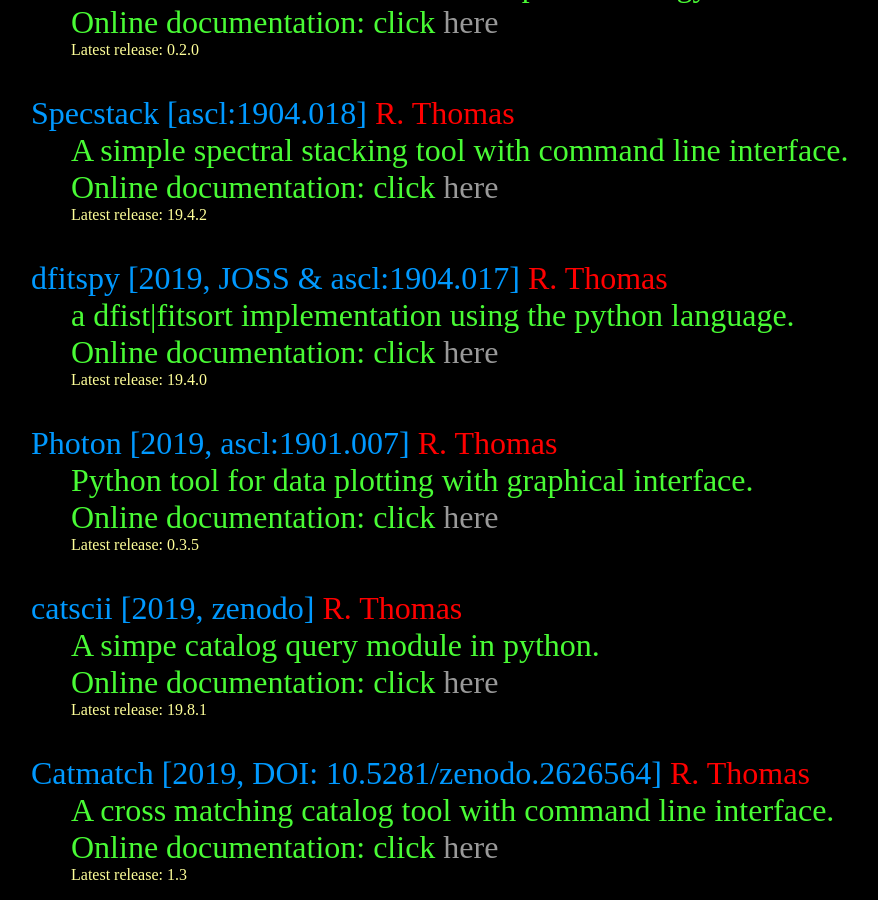
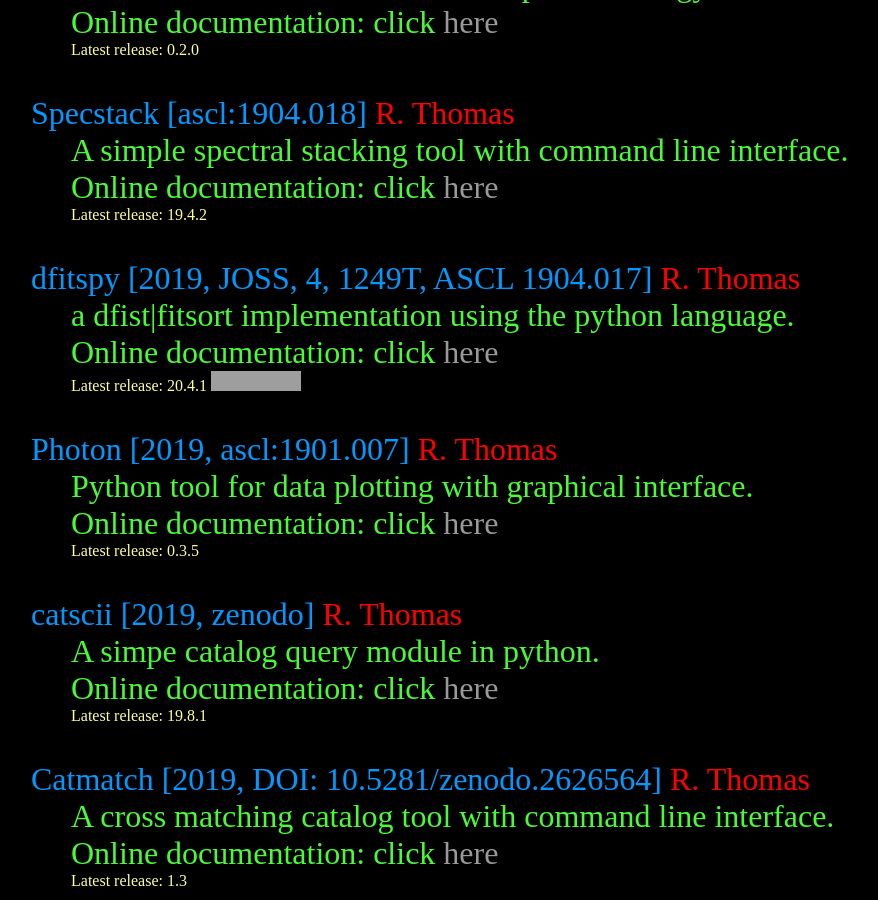
Before and after one commit to astrom-tom/astrom-tom.github.io, a Jekyll site: the page built from Software/index.html, in a window 1280 px wide and 900 px high, scrolled down 1025 px. Shown: the whole window, without its empty margins (161-1039 px from the left). Built offline with Jekyll 4.4.1, drawn with Linux system fonts in a browser that asks for light colours; grey boxes are pictures that could not be loaded.

Commit message:
dfitspy update

```diff
--- a/Papers/index.html
+++ b/Papers/index.html
@@ -26,7 +26,7 @@
      &nbsp;&nbsp;&nbsp;&nbsp;&nbsp; Le Fevre, O; Bethermin, M et al <br>
      &nbsp;&nbsp;&nbsp;&nbsp;&nbsp; arxiv:1910:09517 </p>
 
-  <dd> <span class='subm'>[Submitted A&A]</span> A Lyman alpha nebula at z~3.32 <br>
+  <dd> <span class='subm'>[Accepted A&A]</span> A Lyman alpha nebula at z~3.32 <br>
      &nbsp;&nbsp;&nbsp;&nbsp;&nbsp; P. Hibon, F. Tang and<span class='me'> R. Thomas</span> </p> </dd>
 
   <dd> <span class='acc'>[Published in A&A]</span> The UV and Ly alpha Luminosity Functions of galaxies and the Star Formation Rate Density at the end of HI reionization from the VIMOS Ultra-Deep Survey<br>
--- a/Software/index.html
+++ b/Software/index.html
@@ -42,10 +42,10 @@
 			<span class='softV'> Latest release: 19.4.2</span>
 	       			<br><br>&nbsp;</dd>
 
-  <dt> <font size="6"> <span class='softR'>dfitspy [2019, JOSS & ascl:1904.017]</span>  <span class='me'> R. Thomas </span> </font>  </dt>
+  <dt> <font size="6"> <span class='softR'>dfitspy [2019, JOSS, 4, 1249T, ASCL 1904.017]</span>  <span class='me'> R. Thomas </span> </font>  </dt>
        <dd> <font size="6">  a dfist|fitsort implementation using the python language. <br> Online documentation:
 	       click <a href="https://astrom-tom.github.io/dfitspy/build/html/index.html">here</a>  </font> <br>
-			<span class='softV'> Latest release: 19.4.0</span>
+			<span class='softV'> Latest release: 20.4.1</span> <a href="https://zenodo.org/badge/latestdoi/150992970"><img src="https://zenodo.org/badge/150992970.svg" alt="DOI"></a>
 	       			<br><br>&nbsp;</dd>
 
    <dt> <font size="6"> <span class='softR'>Photon [2019, ascl:1901.007]</span>  <span class='me'> R. Thomas </span> </font>  </dt>
```
